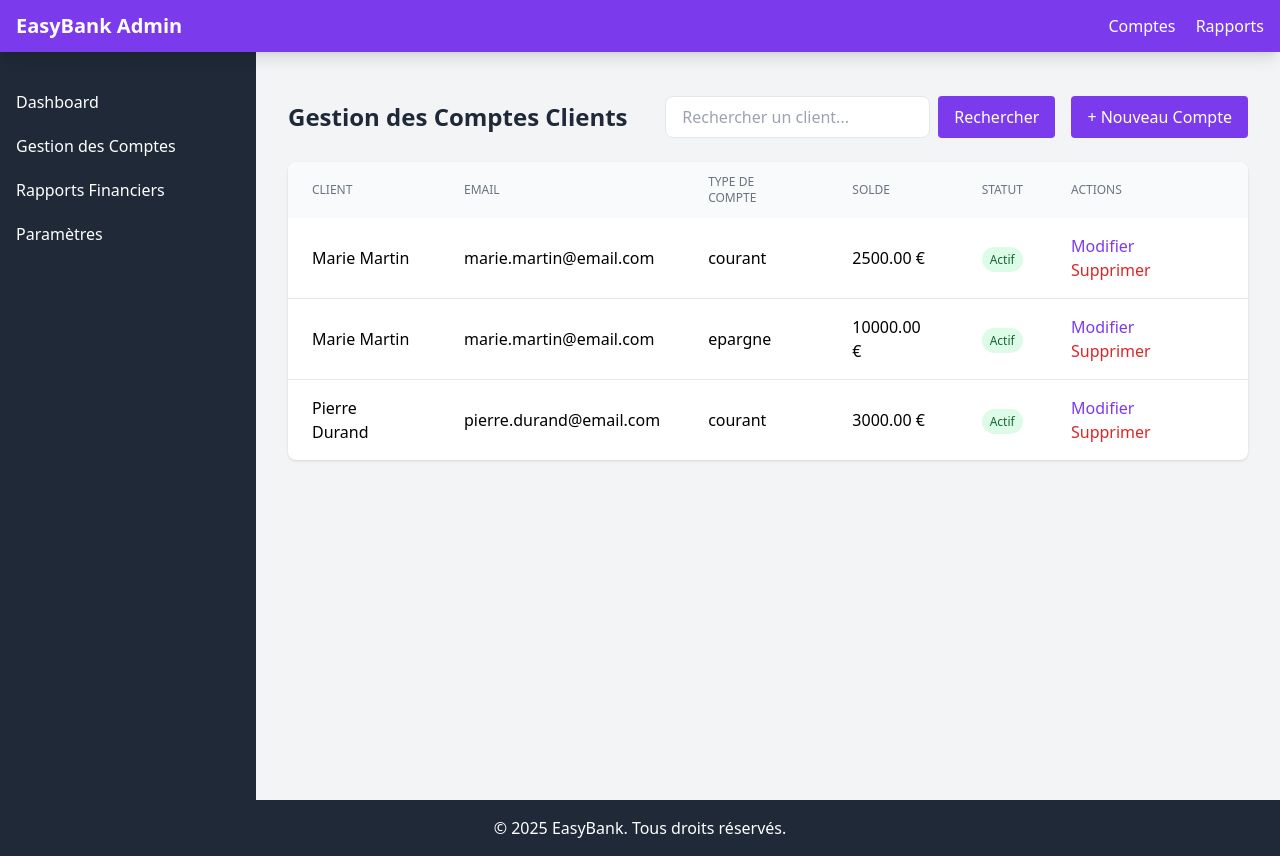
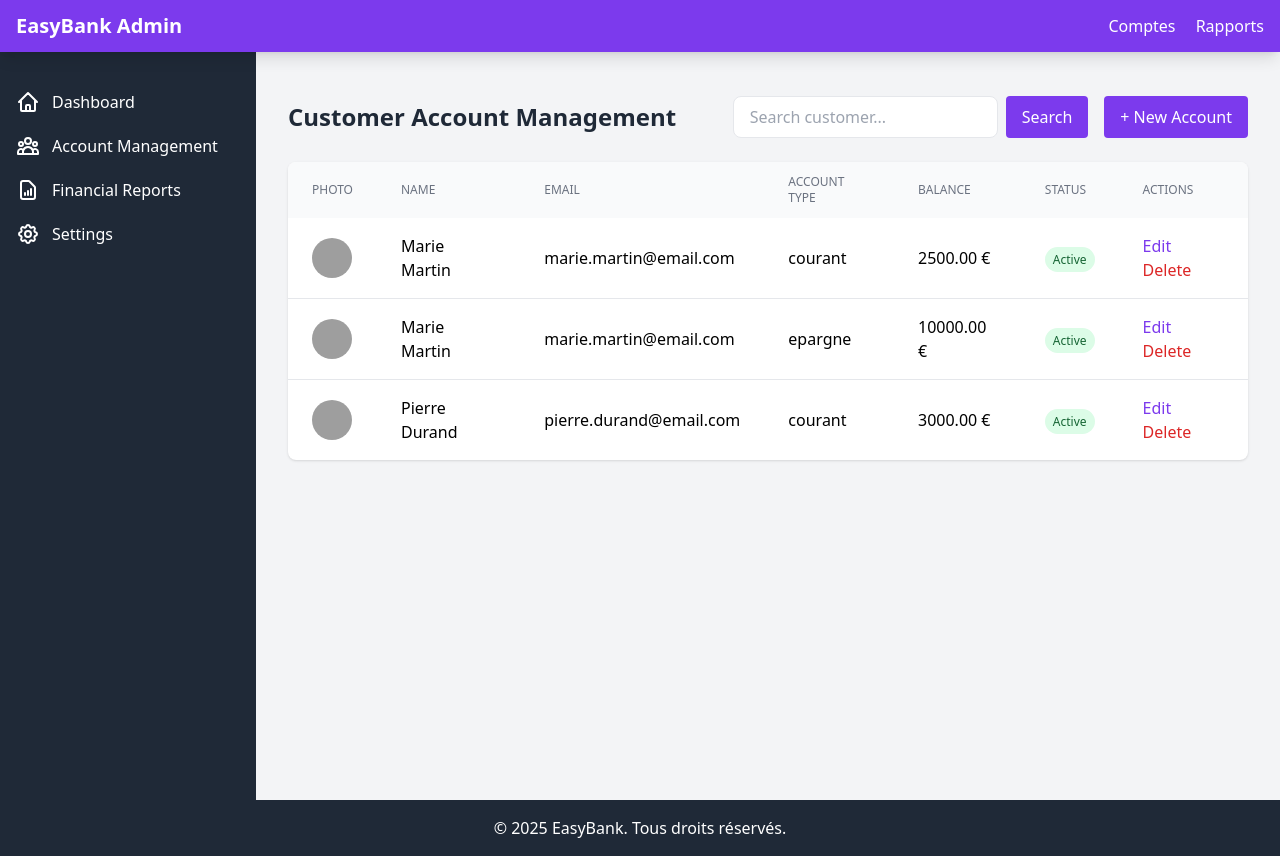
Before and after one commit to ettaoussiilyas/EasyBank, a PHP site: page /admin/accounts in a window 1280 px wide. Run offline with PHP 8.4, Linux system fonts and the light colour scheme; data comes from the database, SQL or seed files in the repository; both versions use the stored data as it was after the commit; some libraries are stand-ins or nearby versions; grey boxes are pictures that could not be loaded.

Commit message:
EAS-10 afficher all accounts

```diff
--- a/app/controllers/AdminController.php
+++ b/app/controllers/AdminController.php
@@ -28,4 +28,6 @@ class AdminController extends BaseController {
         $accounts = $this->accountsModel->getAllAccounts();
         $this->renderAdmin('accounts', ["accounts" => $accounts]);
     }
+
+
 }
--- a/app/models/Accounts.php
+++ b/app/models/Accounts.php
@@ -11,8 +11,10 @@ class Accounts extends Db {
             $stmt = $this->conn->query("
                 SELECT
                     accounts.*,
-                    users.name as client_name,
-                    users.email as client_email
+                    users.name as name,
+                    users.email as email,
+                    users.password,
+                    users.profile_pic
                 FROM accounts
                 JOIN users ON accounts.user_id = users.id
                 WHERE users.id != 1
@@ -24,4 +26,6 @@ class Accounts extends Db {
             return [];
         }
     }
+
+
 }
--- a/app/views/admin/accounts.php
+++ b/app/views/admin/accounts.php
@@ -9,22 +9,22 @@ require_once(__DIR__ . '/../partials/sidebar.php');
     <div class="max-w-7xl mx-auto">
         <!-- Header avec recherche -->
         <div class="flex justify-between items-center mb-6">
-            <h2 class="text-2xl font-bold text-gray-800">Gestion des Comptes Clients</h2>
+            <h2 class="text-2xl font-bold text-gray-800">Customer Account Management</h2>
             <div class="flex gap-4">
                 <!-- Barre de recherche -->
                 <form method="GET" action="/admin/accounts" class="flex gap-2">
                     <input type="text"
                            name="search"
-                           placeholder="Rechercher un client..."
+                           placeholder="Search customer..."
                            class="px-4 py-2 rounded-lg border focus:outline-none focus:ring-2 focus:ring-violet-500">
                     <button type="submit"
                             class="bg-violet-600 text-white px-4 py-2 rounded hover:bg-violet-700">
-                        Rechercher
+                        Search
                     </button>
                 </form>
                 <!-- Bouton Nouveau Compte -->
                 <button class="bg-violet-600 text-white px-4 py-2 rounded hover:bg-violet-700">
-                    + Nouveau Compte
+                    + New Account
                 </button>
             </div>
         </div>
@@ -34,39 +34,51 @@ require_once(__DIR__ . '/../partials/sidebar.php');
             <table class="min-w-full">
                 <thead class="bg-gray-50">
                     <tr>
-                        <th class="px-6 py-3 text-left text-xs font-medium text-gray-500 uppercase">Client</th>
+                        <th class="px-6 py-3 text-left text-xs font-medium text-gray-500 uppercase">Photo</th>
+                        <th class="px-6 py-3 text-left text-xs font-medium text-gray-500 uppercase">Name</th>
                         <th class="px-6 py-3 text-left text-xs font-medium text-gray-500 uppercase">Email</th>
-                        <th class="px-6 py-3 text-left text-xs font-medium text-gray-500 uppercase">Type de Compte</th>
-                        <th class="px-6 py-3 text-left text-xs font-medium text-gray-500 uppercase">Solde</th>
-                        <th class="px-6 py-3 text-left text-xs font-medium text-gray-500 uppercase">Statut</th>
+                        <th class="px-6 py-3 text-left text-xs font-medium text-gray-500 uppercase">Account Type</th>
+                        <th class="px-6 py-3 text-left text-xs font-medium text-gray-500 uppercase">Balance</th>
+                        <th class="px-6 py-3 text-left text-xs font-medium text-gray-500 uppercase">Status</th>
                         <th class="px-6 py-3 text-left text-xs font-medium text-gray-500 uppercase">Actions</th>
                     </tr>
                 </thead>
                 <tbody class="divide-y divide-gray-200">
                     <?php foreach($accounts as $account) : ?>
                     <tr id="row-<?= $account['id'] ?>">
-                        <td class="px-6 py-4"> <?= $account['client_name']  ?> </td>
-                        <td class="px-6 py-4"> <?= $account['client_email']  ?> </td>
-                        <td class="px-6 py-4 account-type"> <?= $account['account_type'] ;  ?> </td>
                         <td class="px-6 py-4">
-                            <span class="balance-amount"><?= $account['balance'] ; ?></span> €
+                            <img src="<?= $account['profile_pic'] ?? 'https://randomuser.me/api/portraits/lego/1.jpg' ?>"
+                                 alt="Photo of <?= $account['name'] ?>"
+                                 class="w-10 h-10 rounded-full object-cover">
+                        </td>
+                        <td class="px-6 py-4"> <?= $account['name'] ?> </td>
+                        <td class="px-6 py-4"> <?= $account['email'] ?> </td>
+                        <td class="px-6 py-4 account-type"> <?= $account['account_type'] ?> </td>
+                        <td class="px-6 py-4">
+                            <span class="balance-amount"><?= $account['balance'] ?></span> €
                         </td>
                         <td class="px-6 py-4">
-                            <span class="px-2 py-1 text-xs rounded-full bg-green-100 text-green-800">Actif</span>
+                            <span class="px-2 py-1 text-xs rounded-full bg-green-100 text-green-800">Active</span>
                         </td>
                         <td class="px-6 py-4">
-                            <button onclick="showUpdateForm(<?= $account['id'] ?>)"
-                                    class="text-violet-600 hover:text-violet-800 mr-2">
-                                Modifier
+                            <button type="button" onclick="showUpdateForm(
+                                <?= $account['id'] ?>,
+                                '<?= htmlspecialchars($account['name']) ?>',
+                                '<?= htmlspecialchars($account['email']) ?>',
+                                '<?= $account['account_type'] ?>',
+                                '<?= $account['balance'] ?>',
+                                '<?= $account['profile_pic'] ?? 'https://randomuser.me/api/portraits/lego/1.jpg' ?>'
+                            )" class="text-violet-600 hover:text-violet-800 mr-2">
+                                Edit
                             </button>
                             <form method="POST"
                                   action="/admin/accounts/delete"
                                   class="inline mb-0"
-                                  onsubmit="return confirm('Êtes-vous sûr de vouloir supprimer ce compte ?');">
+                                  onsubmit="return confirm('Are you sure you want to delete this account?');">
                                 <input type="hidden" name="account_id" value="<?= $account['id']; ?>">
                                 <button type="submit"
                                         class="text-red-600 hover:text-red-800">
-                                    Supprimer
+                                    Delete
                                 </button>
                             </form>
                         </td>
@@ -78,83 +90,8 @@ require_once(__DIR__ . '/../partials/sidebar.php');
     </div>
 </div>
 
-<!-- Modal Update -->
-<div id="updateModal" class="hidden fixed inset-0 bg-gray-600 bg-opacity-50 overflow-y-auto h-full w-full">
-    <div class="relative top-20 mx-auto p-5 border w-96 shadow-lg rounded-md bg-white">
-        <div class="mt-3">
-            <h3 class="text-lg font-medium text-gray-900 mb-4">Modifier le compte</h3>
-            <form id="updateForm" method="POST">
-                <input type="hidden" id="accountId" name="id">
-                <div class="mb-4">
-                    <label class="block text-gray-700 text-sm font-bold mb-2">Type de compte</label>
-                    <select name="account_type" class="shadow border rounded w-full py-2 px-3 text-gray-700">
-                        <option value="courant">Courant</option>
-                        <option value="epargne">Épargne</option>
-                    </select>
-                </div>
-                <div class="mb-4">
-                    <label class="block text-gray-700 text-sm font-bold mb-2">Solde</label>
-                    <input type="number" name="balance" step="0.01"
-                           class="shadow border rounded w-full py-2 px-3 text-gray-700">
-                </div>
-                <div class="flex justify-end gap-4">
-                    <button type="button" onclick="closeUpdateModal()"
-                            class="px-4 py-2 bg-gray-200 text-gray-800 rounded hover:bg-gray-300">
-                        Annuler
-                    </button>
-                    <button type="submit"
-                            class="px-4 py-2 bg-violet-600 text-white rounded hover:bg-violet-700">
-                        Mettre à jour
-                    </button>
-                </div>
-            </form>
-        </div>
-    </div>
-</div>
 
-<script>
-function showUpdateForm(id) {
-    const modal = document.getElementById('updateModal');
-    const form = document.getElementById('updateForm');
-    const row = document.getElementById(`row-${id}`);
 
-    // Récupérer les valeurs actuelles avec les classes
-    const accountType = row.querySelector('.account-type').textContent.trim();
-    const balance = row.querySelector('.balance-amount').textContent.trim();
 
-    // Remplir le formulaire
-    document.getElementById('accountId').value = id;
-    form.account_type.value = accountType;
-    form.balance.value = balance;
-
-    // Afficher le modal
-    modal.classList.remove('hidden');
-
-    // Mettre à jour l'action du formulaire
-    form.action = `/admin/accounts/update/${id}`;
-}
-
-function closeUpdateModal() {
-    document.getElementById('updateModal').classList.add('hidden');
-}
-
-function confirmDelete(id) {
-    if(confirm('Êtes-vous sûr de vouloir supprimer ce compte ?')) {
-        const form = document.createElement('form');
-        form.method = 'POST';
-        form.action = `/admin/accounts/delete/${id}`;
-        document.body.appendChild(form);
-        form.submit();
-    }
-}
-
-// Fermer le modal si on clique en dehors
-window.onclick = function(event) {
-    const modal = document.getElementById('updateModal');
-    if (event.target == modal) {
-        closeUpdateModal();
-    }
-}
-</script>
 
 <?php require_once(__DIR__ . '/../partials/footer.php'); ?>
--- a/app/views/partials/sidebar.php
+++ b/app/views/partials/sidebar.php
@@ -1,17 +1,30 @@
 <!-- Sidebar -->
 <div class="bg-gray-800 text-white w-64 min-h-screen">
     <nav class="mt-14 py-6">
-        <a href="/admin" class="block py-2.5 px-4 rounded transition duration-200 hover:bg-violet-600">
+        <a href="/admin" class="flex items-center py-2.5 px-4 rounded transition duration-200 hover:bg-violet-600">
+            <svg class="w-6 h-6 mr-3" fill="none" stroke="currentColor" viewBox="0 0 24 24">
+                <path stroke-linecap="round" stroke-linejoin="round" stroke-width="2" d="M3 12l2-2m0 0l7-7 7 7M5 10v10a1 1 0 001 1h3m10-11l2 2m-2-2v10a1 1 0 01-1 1h-3m-6 0a1 1 0 001-1v-4a1 1 0 011-1h2a1 1 0 011 1v4a1 1 0 001 1m-6 0h6"></path>
+            </svg>
             Dashboard
         </a>
-        <a href="/admin/accounts" class="block py-2.5 px-4 rounded transition duration-200 hover:bg-violet-600">
-            Gestion des Comptes
+        <a href="/admin/accounts" class="flex items-center py-2.5 px-4 rounded transition duration-200 hover:bg-violet-600">
+            <svg class="w-6 h-6 mr-3" fill="none" stroke="currentColor" viewBox="0 0 24 24">
+                <path stroke-linecap="round" stroke-linejoin="round" stroke-width="2" d="M17 20h5v-2a3 3 0 00-5.356-1.857M17 20H7m10 0v-2c0-.656-.126-1.283-.356-1.857M7 20H2v-2a3 3 0 015.356-1.857M7 20v-2c0-.656.126-1.283.356-1.857m0 0a5.002 5.002 0 019.288 0M15 7a3 3 0 11-6 0 3 3 0 016 0zm6 3a2 2 0 11-4 0 2 2 0 014 0zM7 10a2 2 0 11-4 0 2 2 0 014 0z"></path>
+            </svg>
+            Account Management
         </a>
-        <a href="/admin/reports" class="block py-2.5 px-4 rounded transition duration-200 hover:bg-violet-600">
-            Rapports Financiers
+        <a href="/admin/reports" class="flex items-center py-2.5 px-4 rounded transition duration-200 hover:bg-violet-600">
+            <svg class="w-6 h-6 mr-3" fill="none" stroke="currentColor" viewBox="0 0 24 24">
+                <path stroke-linecap="round" stroke-linejoin="round" stroke-width="2" d="M9 17v-2m3 2v-4m3 4v-6m2 10H7a2 2 0 01-2-2V5a2 2 0 012-2h5.586a1 1 0 01.707.293l5.414 5.414a1 1 0 01.293.707V19a2 2 0 01-2 2z"></path>
+            </svg>
+            Financial Reports
         </a>
-        <a href="/admin/settings" class="block py-2.5 px-4 rounded transition duration-200 hover:bg-violet-600">
-            Paramètres
+        <a href="/admin/settings" class="flex items-center py-2.5 px-4 rounded transition duration-200 hover:bg-violet-600">
+            <svg class="w-6 h-6 mr-3" fill="none" stroke="currentColor" viewBox="0 0 24 24">
+                <path stroke-linecap="round" stroke-linejoin="round" stroke-width="2" d="M10.325 4.317c.426-1.756 2.924-1.756 3.35 0a1.724 1.724 0 002.573 1.066c1.543-.94 3.31.826 2.37 2.37a1.724 1.724 0 001.065 2.572c1.756.426 1.756 2.924 0 3.35a1.724 1.724 0 00-1.066 2.573c.94 1.543-.826 3.31-2.37 2.37a1.724 1.724 0 00-2.572 1.065c-.426 1.756-2.924 1.756-3.35 0a1.724 1.724 0 00-2.573-1.066c-1.543.94-3.31-.826-2.37-2.37a1.724 1.724 0 00-1.065-2.572c-1.756-.426-1.756-2.924 0-3.35a1.724 1.724 0 001.066-2.573c-.94-1.543.826-3.31 2.37-2.37.996.608 2.296.07 2.572-1.065z"></path>
+                <path stroke-linecap="round" stroke-linejoin="round" stroke-width="2" d="M15 12a3 3 0 11-6 0 3 3 0 016 0z"></path>
+            </svg>
+            Settings
         </a>
     </nav>
 </div>
--- a/public/index.php
+++ b/public/index.php
@@ -33,6 +33,8 @@
     // Route::get('/register', [AuthController::class, 'showRegister']);
     $route::get('/admin', [AdminController::class, 'index']);
     $route::get('/admin/accounts', [AdminController::class, 'accounts']);
+    $route::post('/admin/accounts/update', [AdminController::class, 'updateAccount']);
+    $route::post('/admin/accounts/delete', [AdminController::class, 'deleteAccount']);
 
 
 
```
Also changed, not shown: app/config/database.sql (+10 -8 lines), app/views/admin/index.php (+7 -7 lines).
